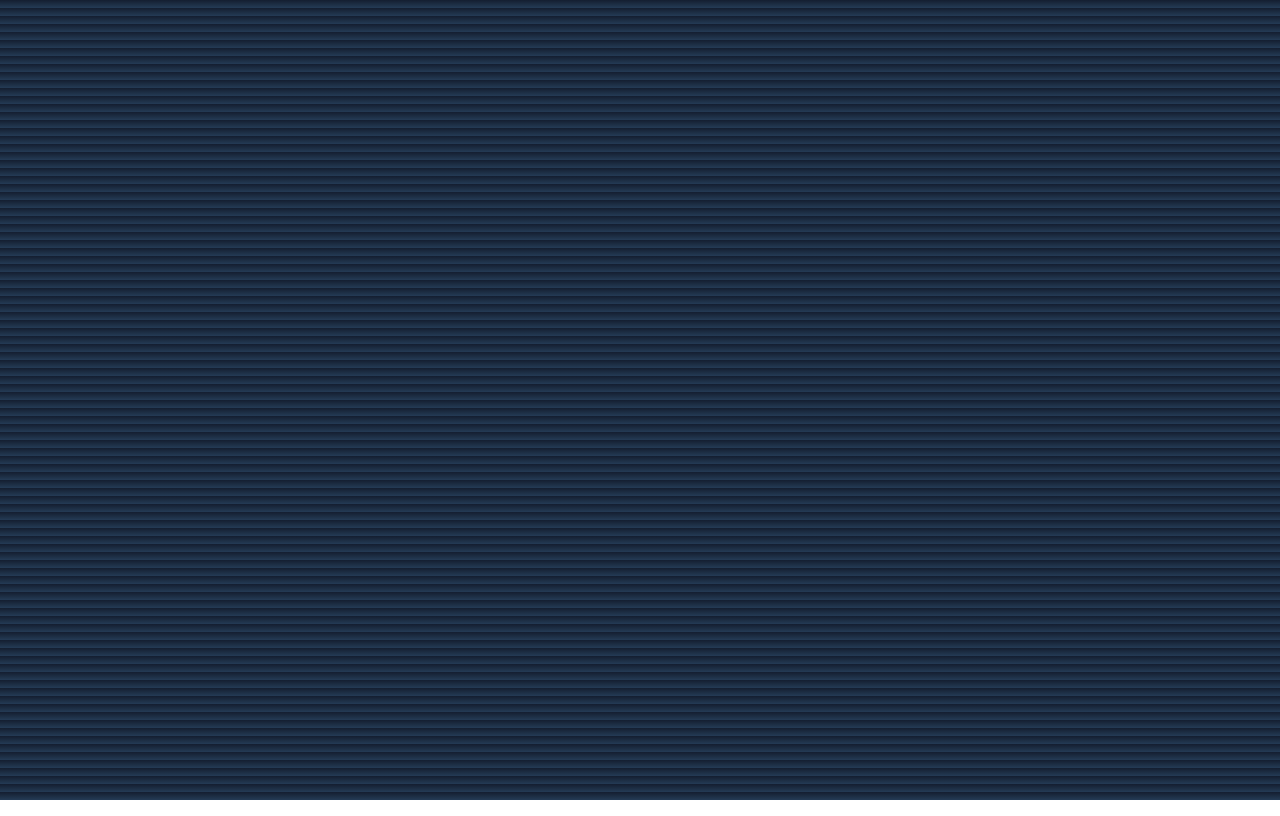
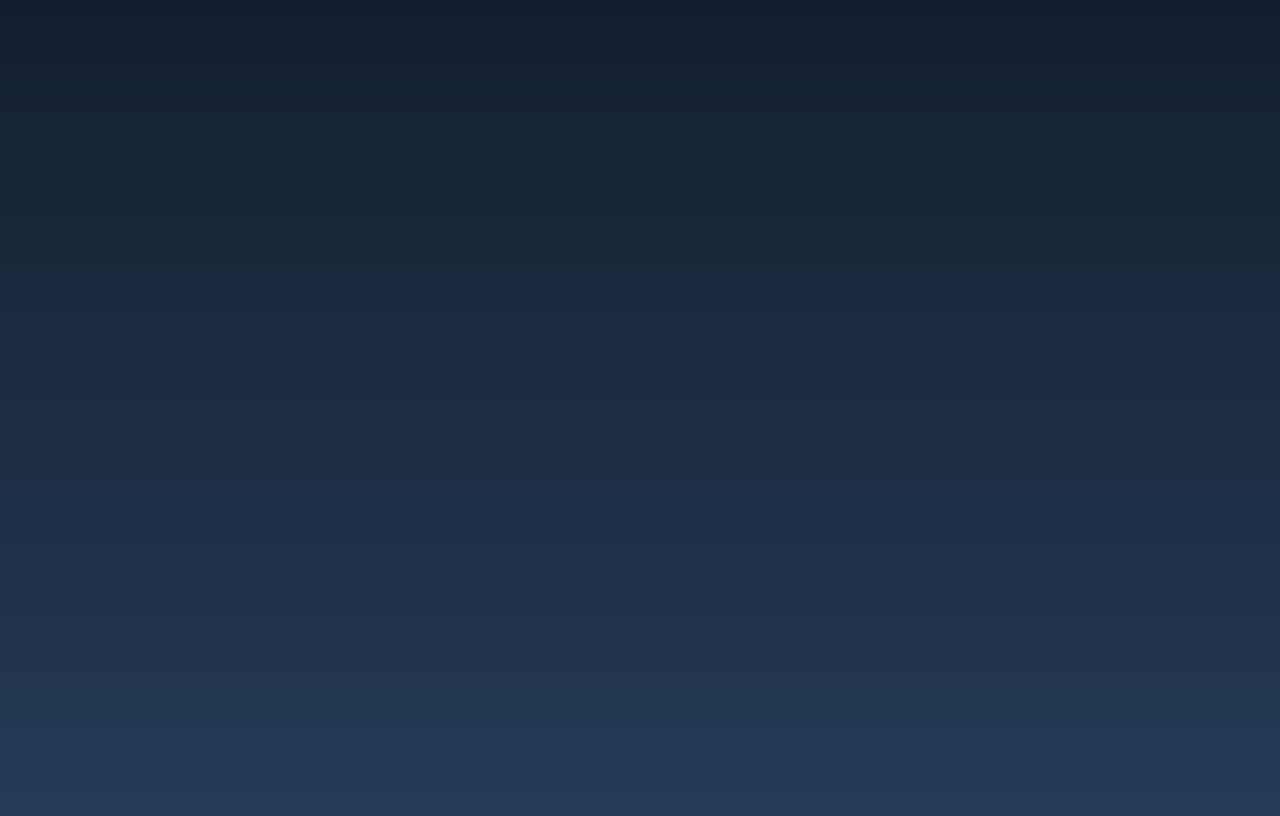
Before and after one commit to Advocategauravofficial/appointment, a plain HTML site: page index.html in a window 1280 px wide. Drawn offline with Linux system fonts and the light colour scheme.

Commit message:
Update style.css

```diff
--- a/style.css
+++ b/style.css
@@ -1,3 +1,5 @@
 body{
-  background-image:linear-gradient(#141e30,#243b55)
+  background-image:linear-gradient(#141e30,#243b55);
+  background-repeat:no-repeat;
+  min-height: 100vh;
 }
```
